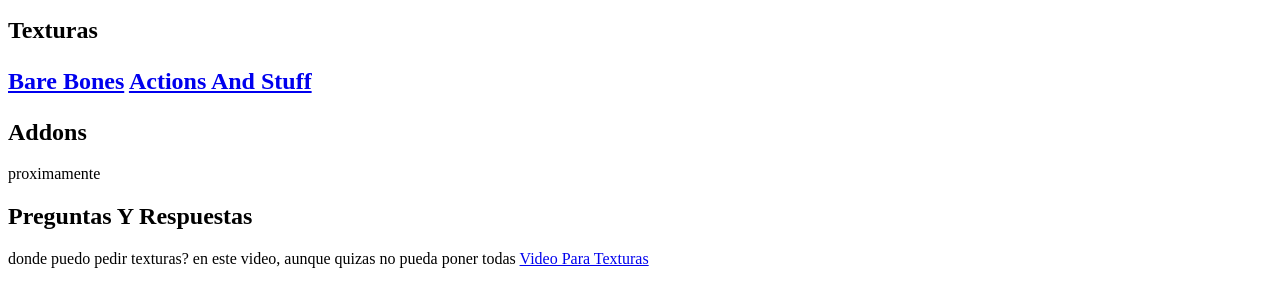
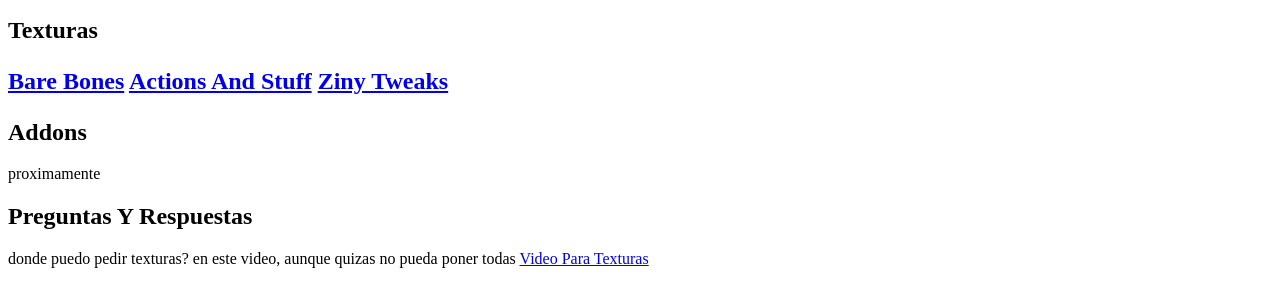
Before and after one commit to TheRabbivtGD/zinystore.github.io, a plain HTML site: page index.html in a window 1280 px wide. Shown: the part 191-498 px from the top of the page. Drawn offline with Linux system fonts and the light colour scheme.

Commit message:
Index New Version

```diff
--- a/index.html
+++ b/index.html
@@ -46,6 +46,7 @@
            <p>
             <a href="https://www.dropbox.com/scl/fi/0q376v2n1wtuaynpmefq4/Bare-Bone-Plus-BETA-.mcpack.zip?rlkey=t8yhqcdgtre7kn2pc10vufrxq&st=te5fzhdd&dl=0">Bare Bones</a>
             <a href="https://www.dropbox.com/scl/fi/542mh3u0ip4ul2c24408c/actions-stuff-1-0-2.mcpack.zip?rlkey=2ii0nr6v4w10pwqytivkuuvqs&st=pel3nk9e&dl=0">Actions And Stuff</a>
+            <a href="https://www.mediafire.com/file/52i2sau03jwj75y/Ziny+Tweaks.mcpack.rar/file">Ziny Tweaks</a>
             </p>
             <h2 class="title">Addons</h2>
             <p>proximamente</p>
```
